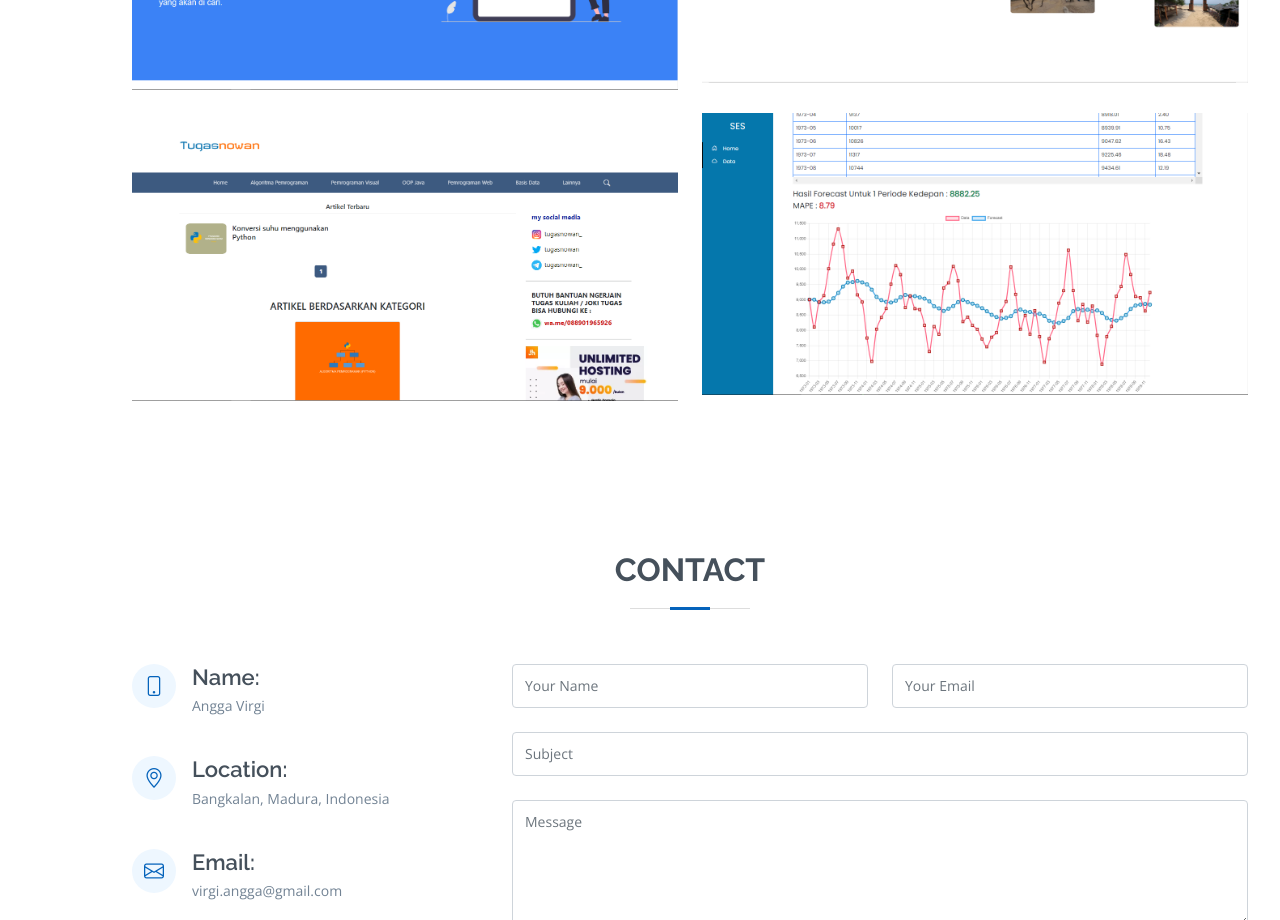
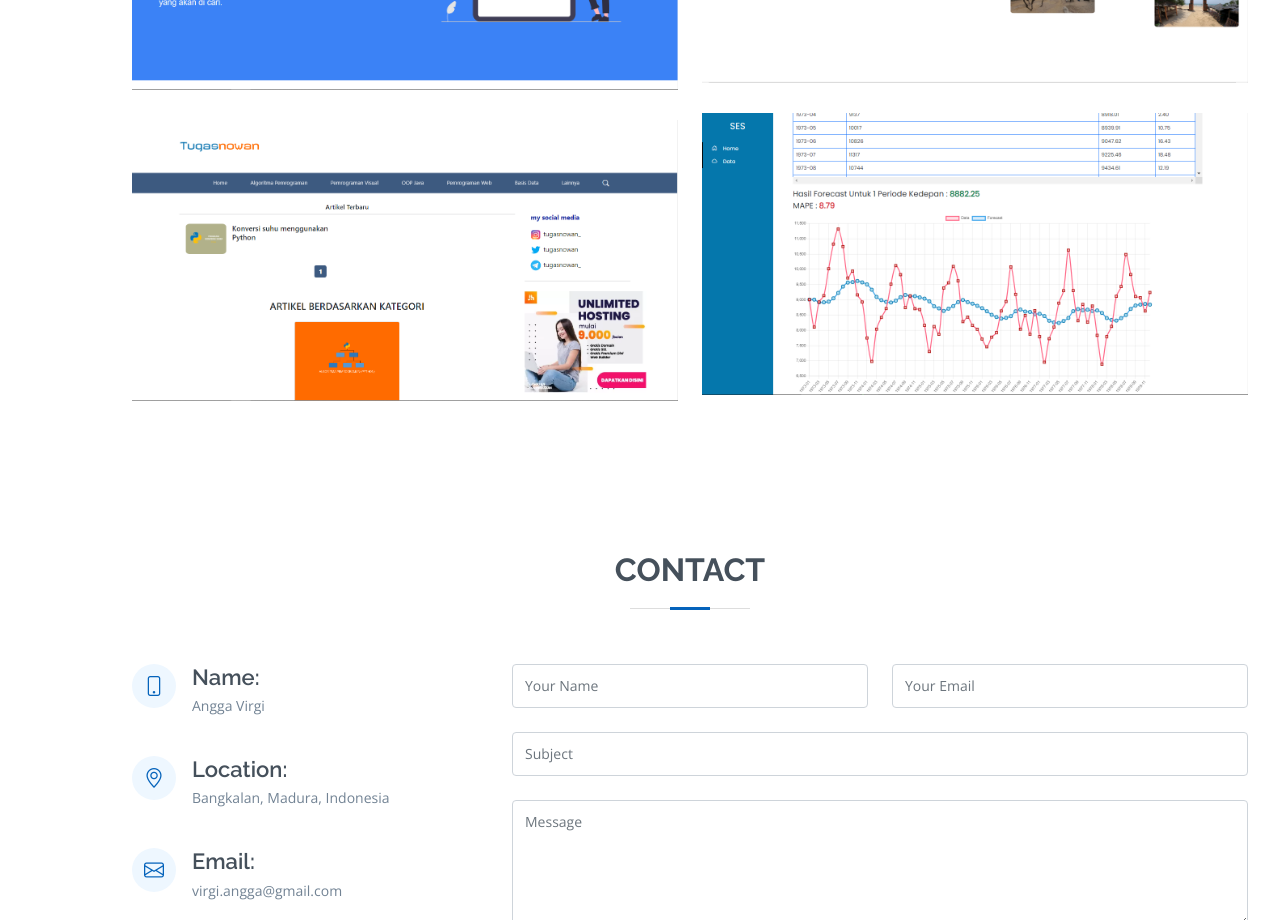
Before and after one commit to anggavirgi/ego, a plain HTML site: page index.html in a window 1280 px wide. Shown: the part 2560-3480 px from the top of the page. Drawn offline with nearby package versions, Linux system fonts and the light colour scheme.

Commit message:
Update index.html

```diff
--- a/index.html
+++ b/index.html
@@ -260,7 +260,7 @@
 
           <div class="col-lg-6 col-md-6 portfolio-item filter-app">
             <div class="portfolio-wrap">
-              <img src="assets/img/portfolio/portfolio-3.png" class="img-fluid" alt="">
+              <img src="assets/img/portfolio/Screenshot_138.png" class="img-fluid" alt="">
               <div class="portfolio-info">
                 <h4>Project 3</h4>
                 <p>Website Tugas Nowan</p>
```
